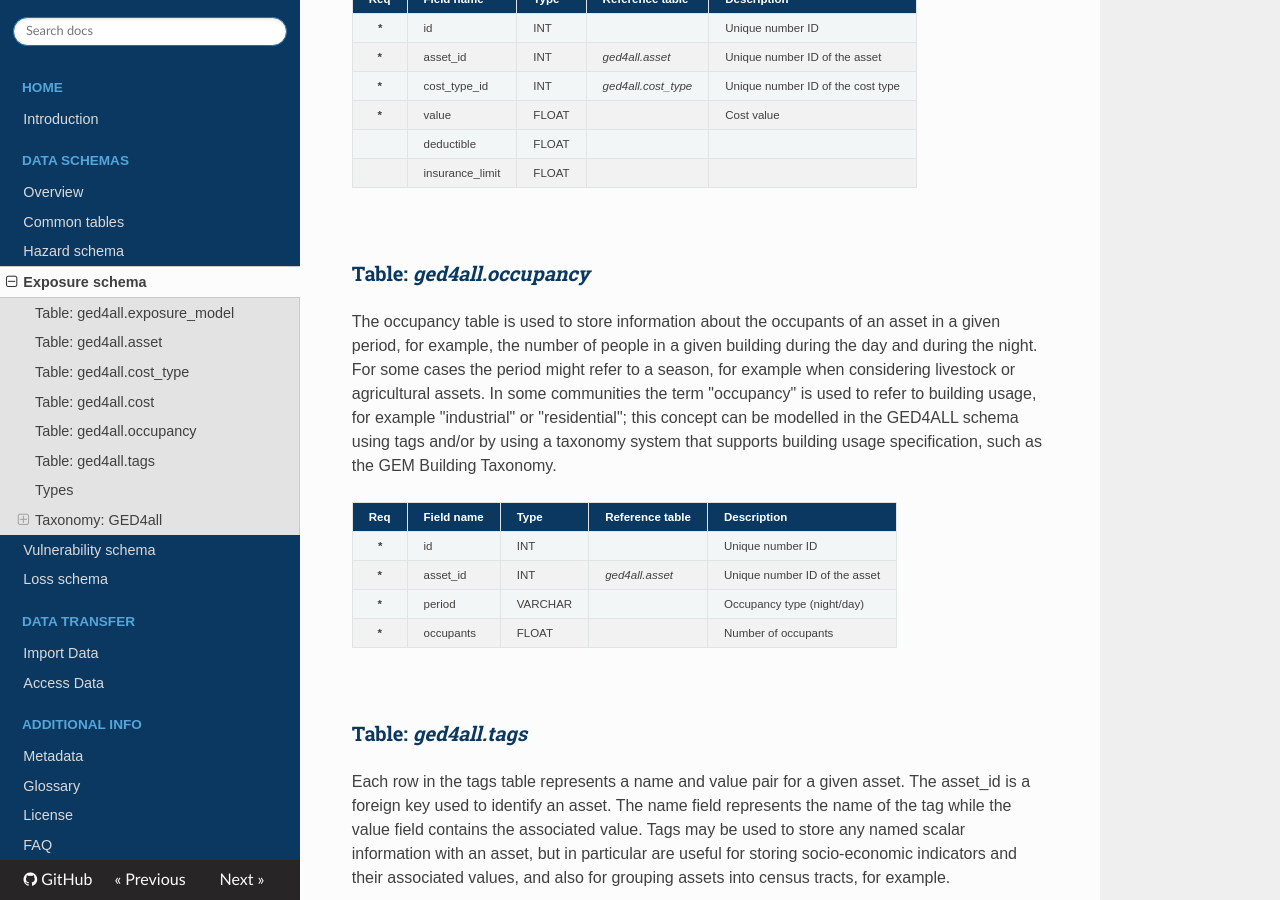
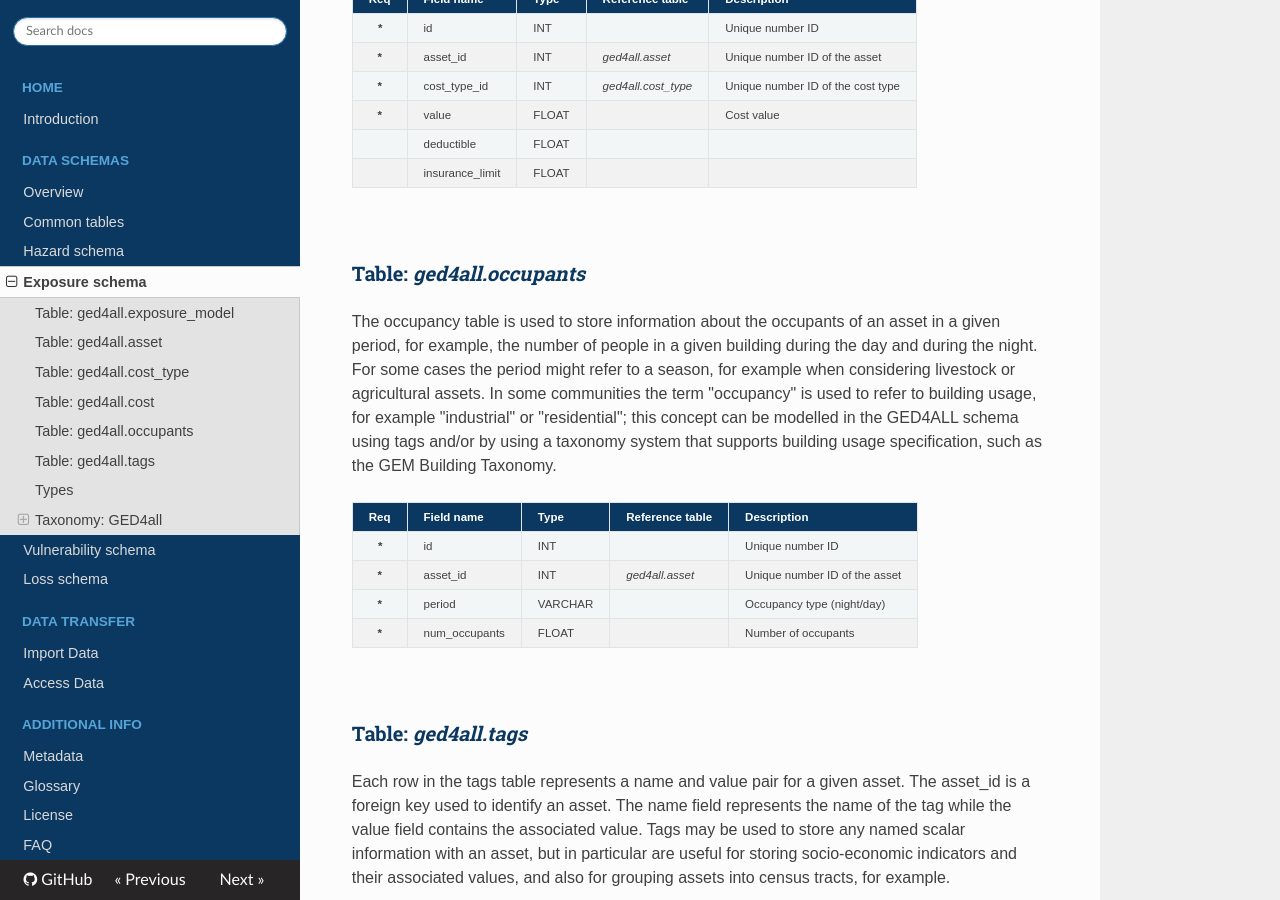
Before and after one commit to GFDRR/rdl-doc, an MkDocs documentation site: the page built from docs/exposure.md, in a window 1280 px wide and 900 px high, scrolled down 3146 px. Built offline with MkDocs 1.6.1, drawn with Linux system fonts in a browser that asks for light colours; nearby versions of some CDN libraries.

Commit message:
fix and update

```diff
--- a/docs/exposure.md
+++ b/docs/exposure.md
@@ -84,7 +84,7 @@ The value field provides the actual cost value in the unit specified in the corr
 | | insurance\_limit | FLOAT | | |
 
 <br/>
-###Table: _ged4all.occupancy_
+###Table: _ged4all.occupants_
 
 The occupancy table is used to store information about the occupants of an asset in a given period, for example, the number of people in a given building during the day and during the night.
 For some cases the period might refer to a season, for example when considering livestock or agricultural assets.
@@ -95,7 +95,7 @@ In some communities the term &quot;occupancy&quot; is used to refer to building
 | **_\*_** | id | INT | | Unique number ID |
 | **\*** | asset\_id | INT | _ged4all.asset_ | Unique number ID of the asset |
 | **\*** | period | VARCHAR | | Occupancy type (night/day) |
-| **\*** | occupants | FLOAT | | Number of occupants |
+| **\*** | num_occupants | FLOAT | | Number of occupants |
 
 <br/>
 ###Table: _ged4all.tags_
```
Also changed, not shown: docs/loss.md (+2 -2 lines).
